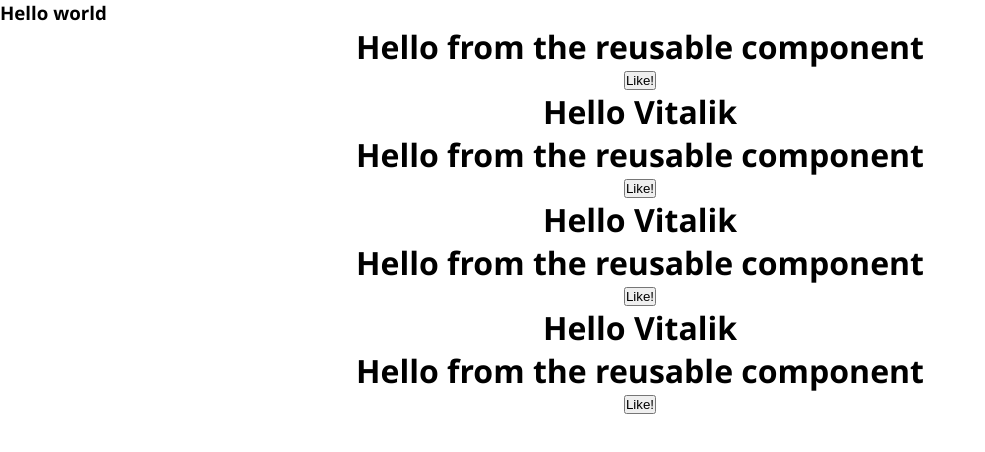
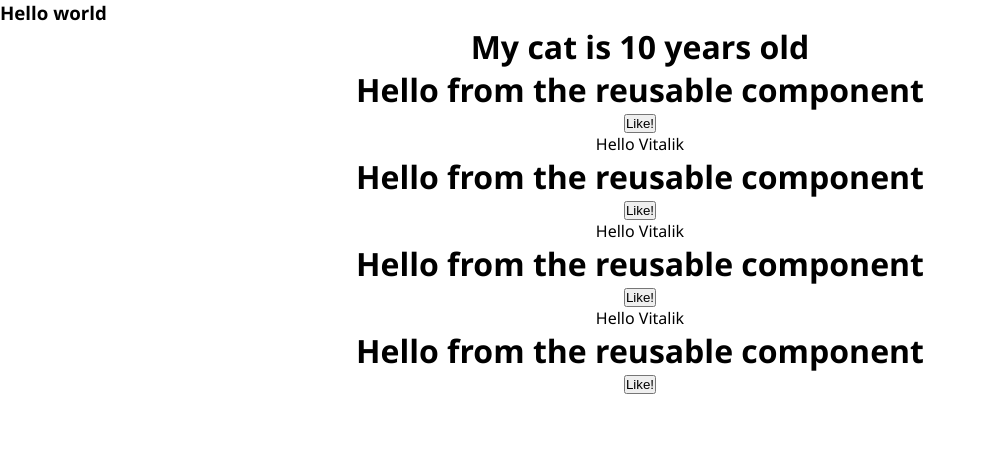
Before and after one commit to arduan/react_bogdan, a React (Create React App) app: page / in a window 1280 px wide. Shown: the top 452 px of the page, without its empty margins (0-985 px from the left). Built offline with nearby package versions, Linux system fonts and the light colour scheme.

Commit message:
Component add props.

```diff
--- a/src/App.js
+++ b/src/App.js
@@ -1,13 +1,14 @@
 import './App.css';
 import MyComponent from "./components/MyComponents";
 import VitalikCompont from "./components/VitalikCompont";
-
+import Petinfo from "./components/Petinfo";
 
 
 
 function App() {
   return (
     <div className="App">
+        <Petinfo animals = 'cat' age = '10'/>
       <MyComponent />
         <VitalikCompont/>
       <MyComponent />
--- /dev/null
+++ b/src/components/Petinfo.js
@@ -0,0 +1,5 @@
+function Petinfo(props) {
+    return <h1>My {props.animals} is {props.age} years old</h1>
+}
+
+export default Petinfo
--- a/src/components/VitalikCompont.js
+++ b/src/components/VitalikCompont.js
@@ -1,7 +1,7 @@
 function VitalikCompont(){
     return(
         <div>
-            <h1>Hello Vitalik</h1>
+            <p1>Hello Vitalik</p1>
         </div>
     )
 }
```
